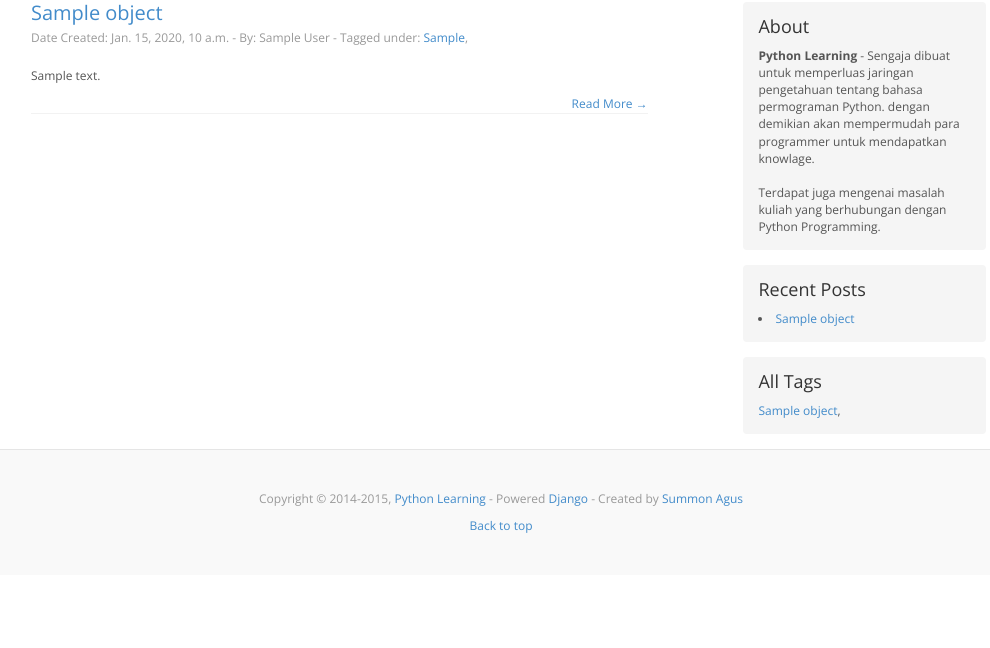
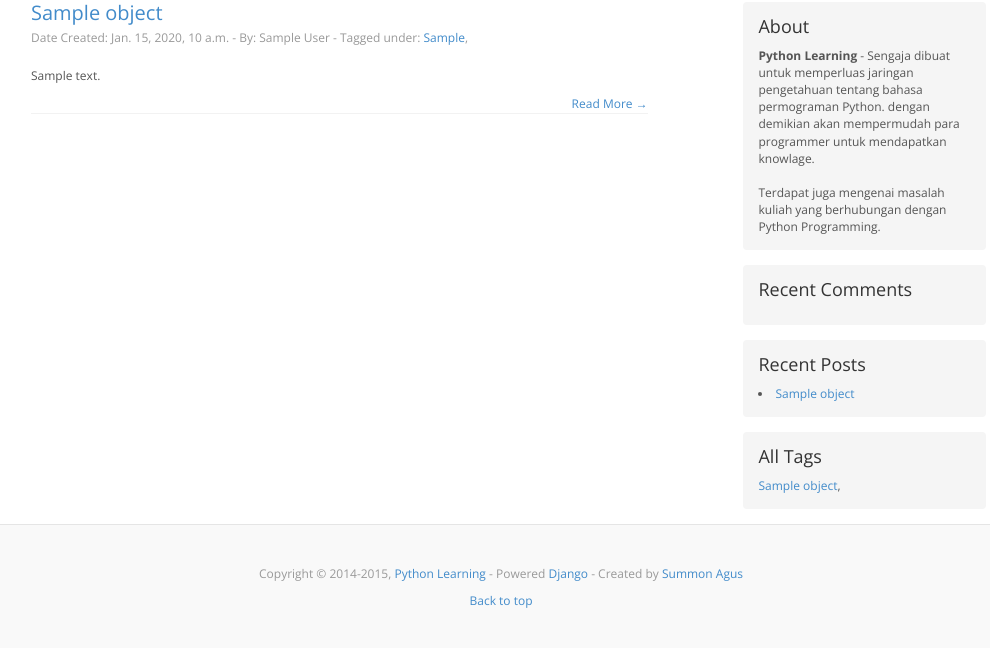
Before and after one commit to agusmakmun/Django-Blog-Python-Learning, a Django app: template update-1.0/blog/templates/home.html in a window 1280 px wide. Shown: the part 86-734 px from the top of the page, without its empty margins (139-1129 px from the left). Run offline with Django 3.2, Linux system fonts and the light colour scheme; the template is opened without the code that fills it: most values are stand-ins (such as "Sample title", 1, 10 or a date in 2020); some libraries are stand-ins or nearby versions.

Commit message:
Update base.html

```diff
--- a/update-1.0/blog/templates/base.html
+++ b/update-1.0/blog/templates/base.html
@@ -134,6 +134,12 @@
             <p><b>Python Learning</b> - Sengaja dibuat untuk memperluas jaringan pengetahuan tentang bahasa permograman Python. dengan demikian akan mempermudah para programmer untuk mendapatkan knowlage. <br /><br />
             Terdapat juga mengenai masalah kuliah yang berhubungan dengan Python Programming.</p>
           </div>
+          <div class="sidebar-module sidebar-module-inset">
+          <h4>Recent Comments</h4>
+          {% load disqus_tags %}
+            {% disqus_recent_comments shortname num_items excerpt_length hide_avatars avatar_size %}
+            {% disqus_recent_comments shortname 5 50 0 24 %}
+          </div>
           {% block widget_sidebar %}
           <div class="sidebar-module sidebar-module-inset">
             <h4>Recent Posts</h4>
```
